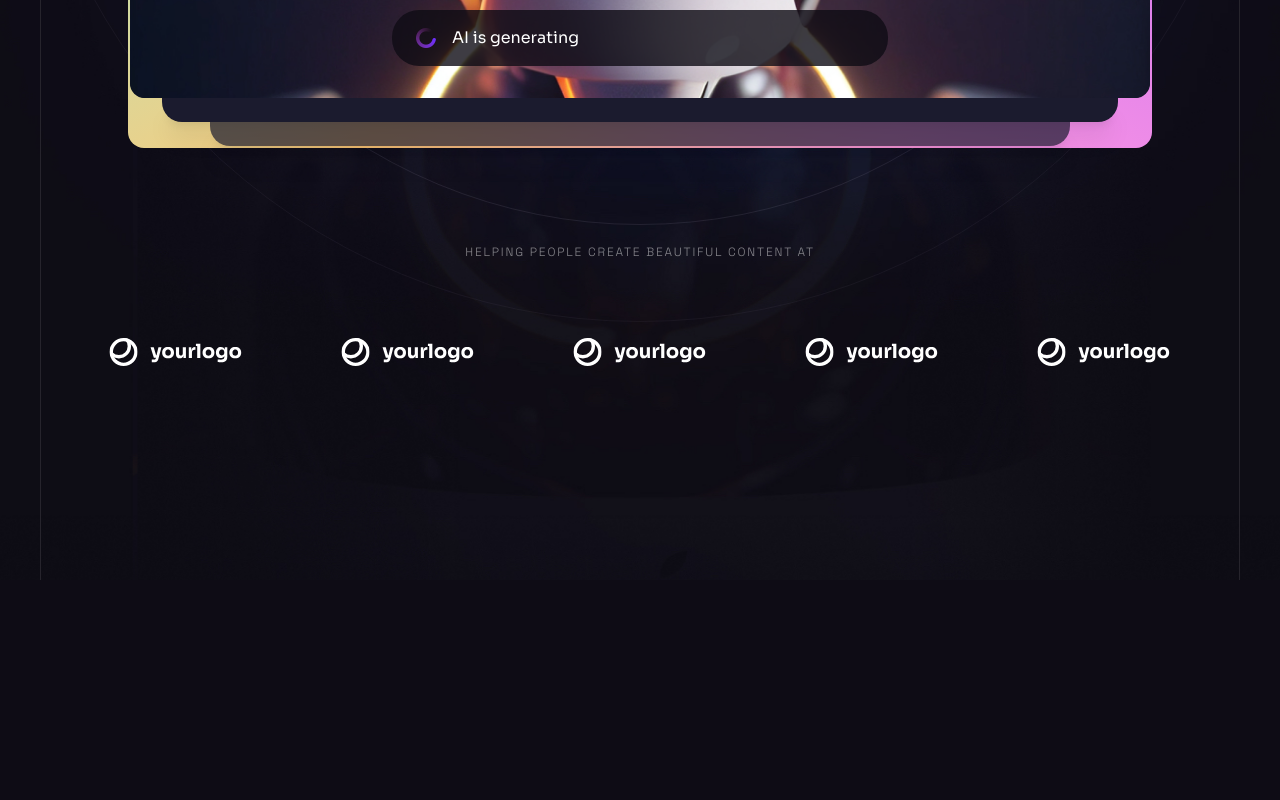
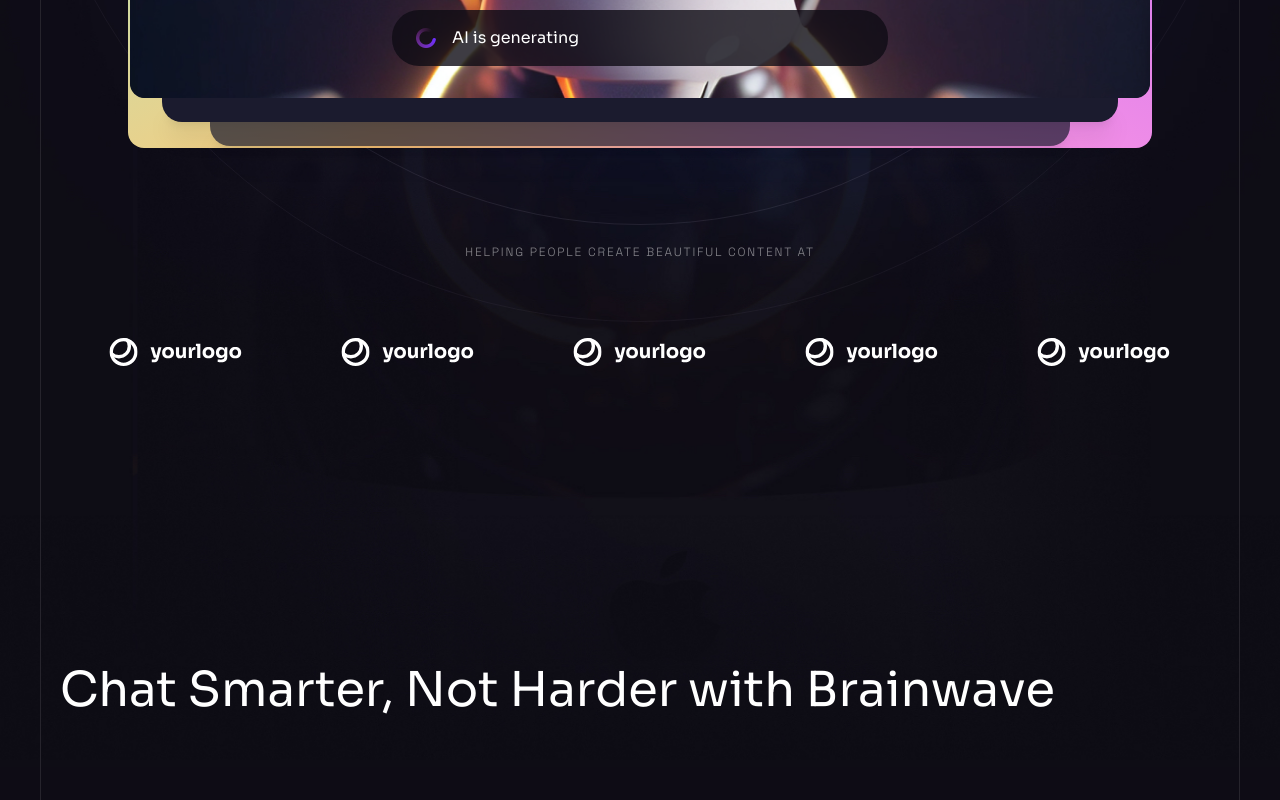
Before and after one commit to TheGreatSarthak/Brainwave, a React (Vite) app: page / in a window 1280 px wide. Shown: the part 978-1778 px from the top of the page. Before the commit the page ends 1558 px from the top, so only its background shows below. Built offline with nearby package versions, Linux system fonts and the light colour scheme.

Commit message:
starting next section

```diff
--- a/src/App.jsx
+++ b/src/App.jsx
@@ -1,4 +1,5 @@
 import ButtonGradient from "./assets/svg/ButtonGradient";
+import Benefits from "./components/Benefits";
 import Header from "./components/Header";
 import Hero from "./components/Hero";
 
@@ -8,6 +9,7 @@ const App = () => {
       <div className="pt-[4.75rem] lg:pt-[5.25rem] overflow-hidden">
         <Header />
         <Hero />
+        <Benefits />
       </div>
       <ButtonGradient />
     </>
--- /dev/null
+++ b/src/components/Benefits.jsx
@@ -0,0 +1,14 @@
+import Heading from "./Heading";
+import Section from "./Section";
+
+const Benefits = () => {
+  return (
+    <Section id="features">
+      <div className="container relative z-2">
+        <Heading className="" title="Chat Smarter, Not Harder with Brainwave" />
+      </div>
+    </Section>
+  );
+};
+
+export default Benefits;
--- /dev/null
+++ b/src/components/Heading.jsx
@@ -0,0 +1,5 @@
+const Heading = ({ className, title }) => {
+  return <div>{title && <h2 className="h2">{title}</h2>}</div>;
+};
+
+export default Heading;
```
